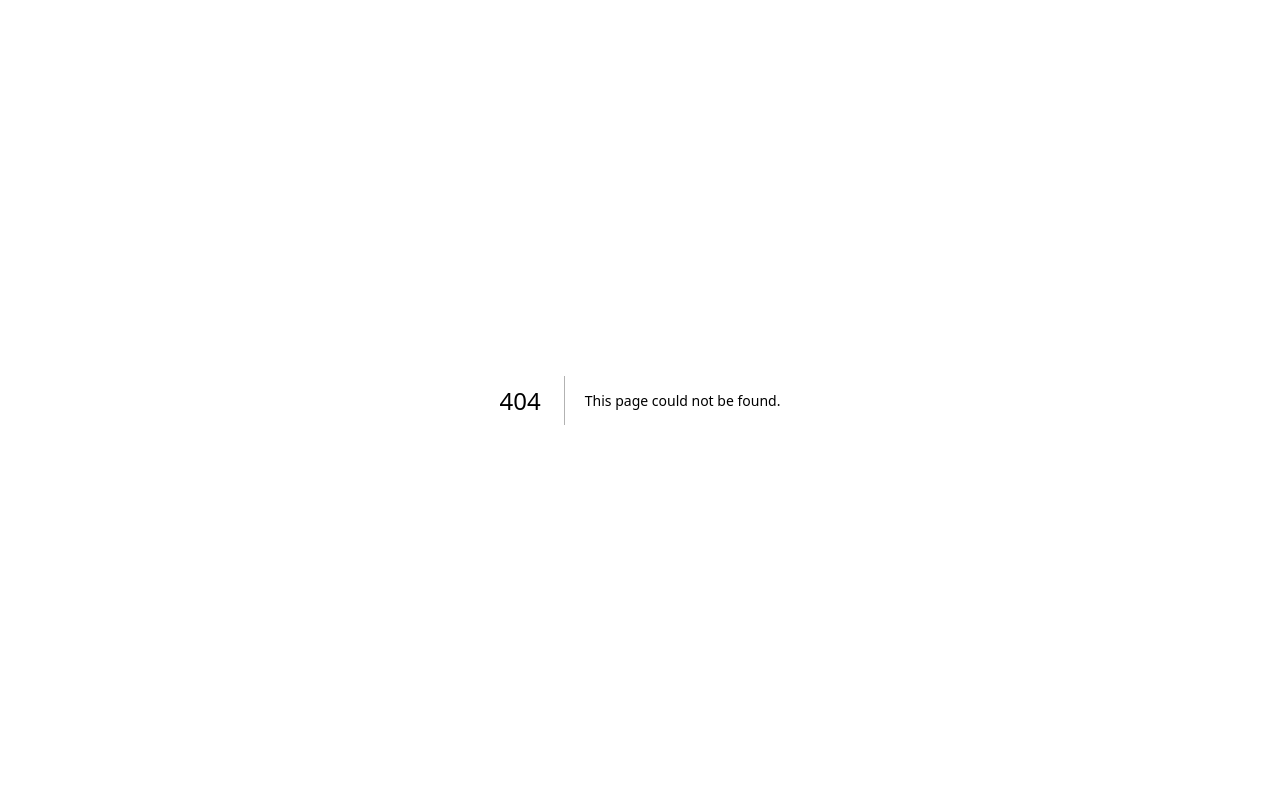
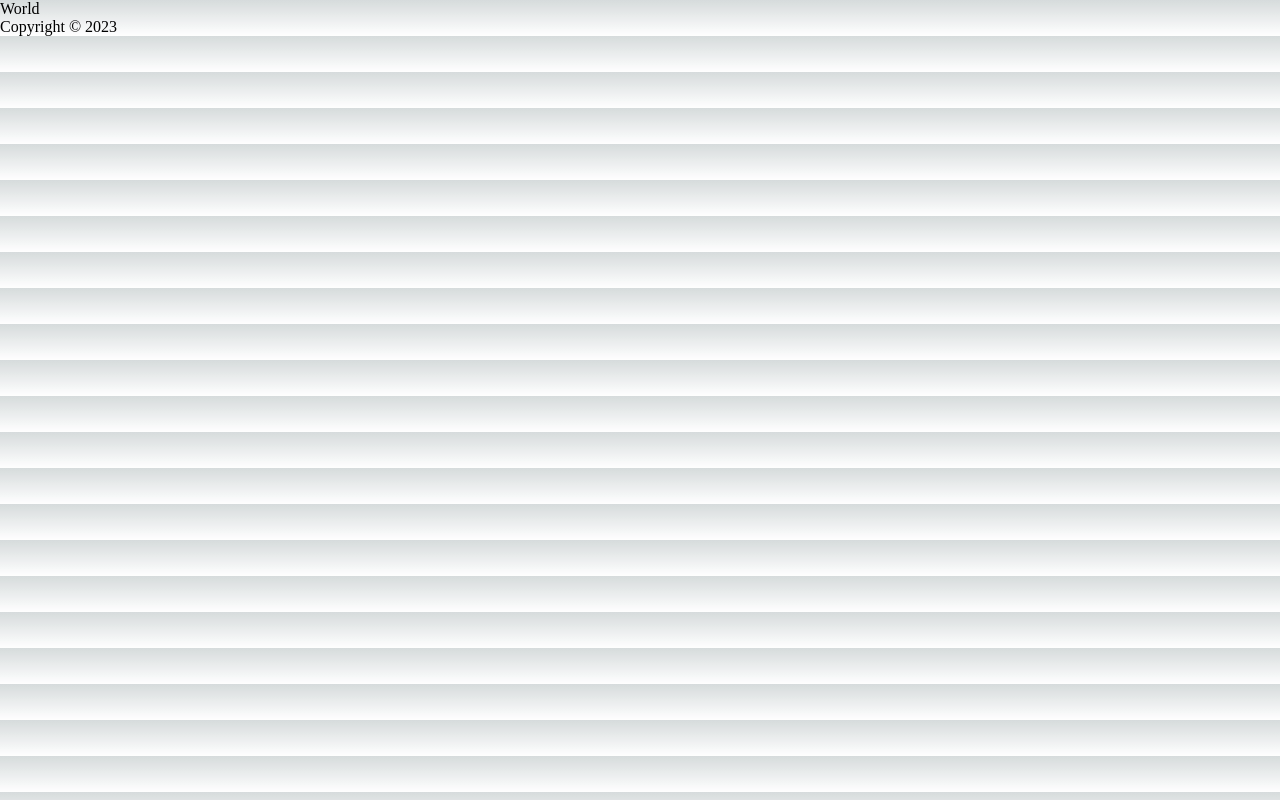
Before and after one commit to GrayJunZi/Drift, a Next.js app in the folder discover-coffee-stores/: page /world in a window 1280 px wide. Before the commit this address had no page. Built offline with nearby package versions, Linux system fonts and the light colour scheme.

Commit message:
018. 添加页脚组件

```diff
--- a/discover-coffee-stores/pages/_app.js
+++ b/discover-coffee-stores/pages/_app.js
@@ -1,5 +1,8 @@
-import '@/styles/globals.css'
+import '@/styles/globals.css';
 
 export default function App({ Component, pageProps }) {
-  return <Component {...pageProps} />
+  return <div>
+    <Component {...pageProps} />
+    <footer>Copyright &copy; 2023</footer>
+  </div>;
 }
--- /dev/null
+++ b/discover-coffee-stores/pages/world.js
@@ -0,0 +1,5 @@
+const World = () => {
+    return <div>World</div>;
+};
+
+export default World;
```
Also changed, not shown: 1 other file (tests, documents, lock files or other folders).
